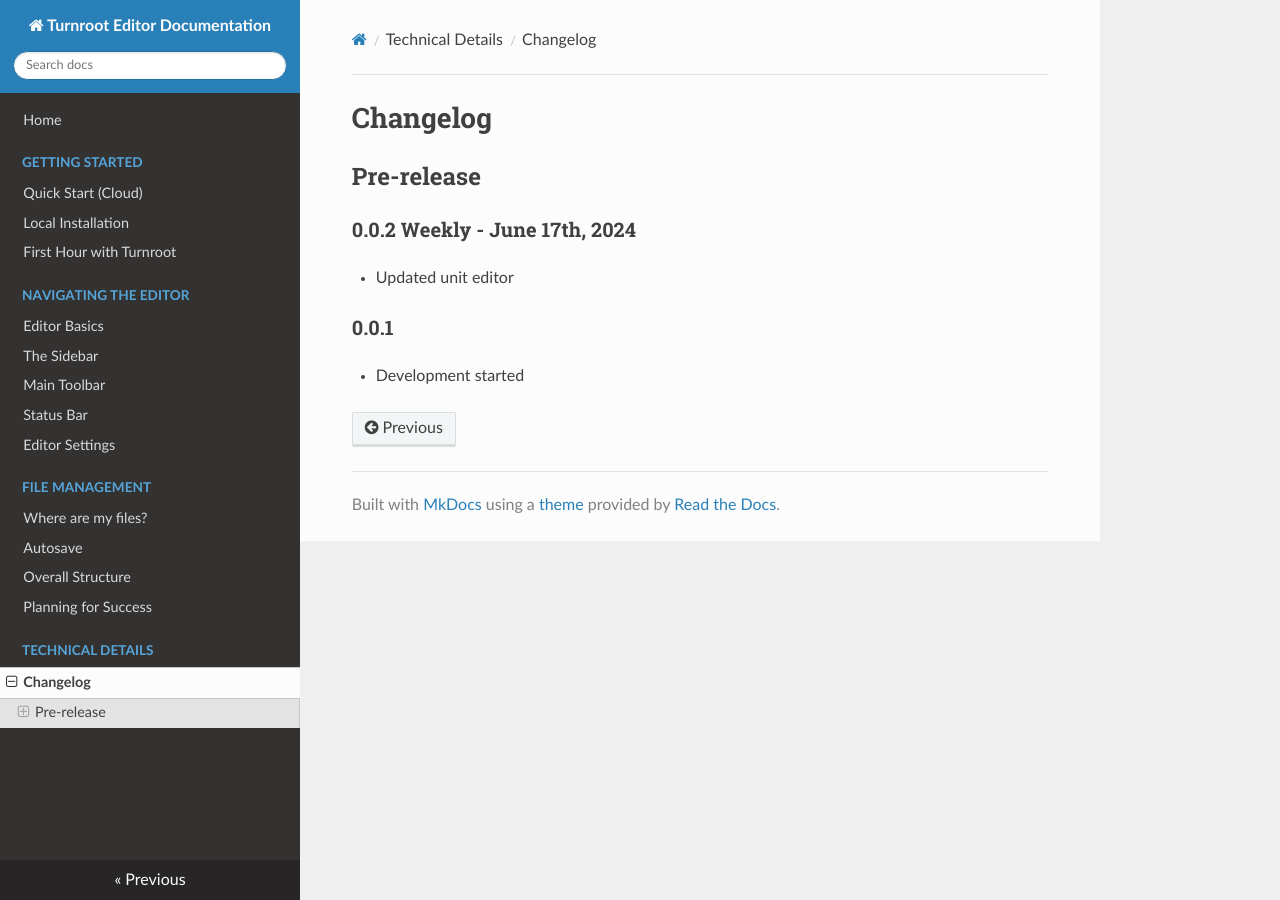
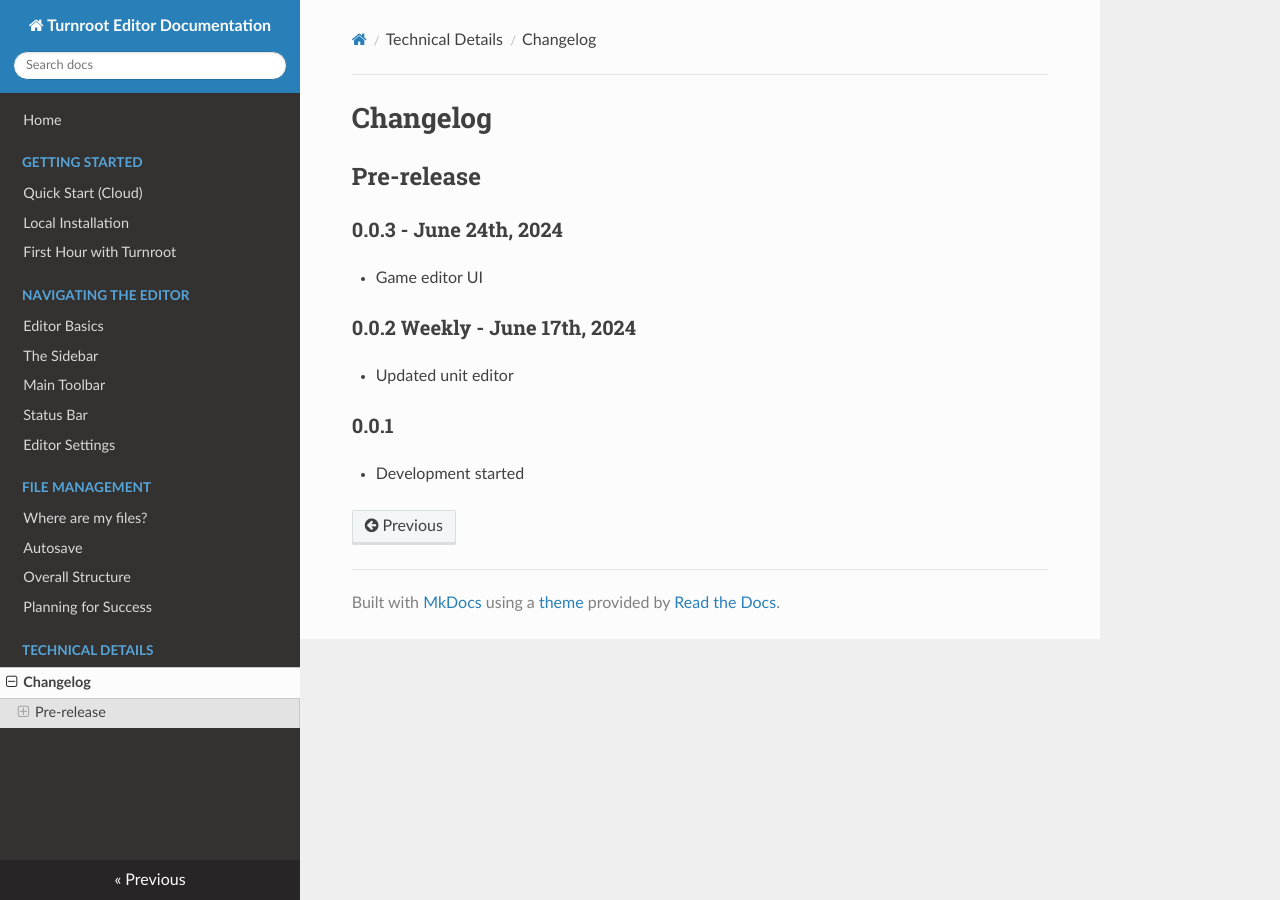
Before and after one commit to turnroot/turnroot-docs, an MkDocs documentation site: the page built from docs/technical-details/changelog.md, in a window 1280 px wide. Built offline with MkDocs 1.6.1, drawn with Linux system fonts in a browser that asks for light colours; nearby versions of some CDN libraries.

Commit message:
Update changelog.md

```diff
--- a/docs/technical-details/changelog.md
+++ b/docs/technical-details/changelog.md
@@ -1,6 +1,8 @@
 # Changelog
 
 ## Pre-release
+### 0.0.3 - June 24th, 2024
+- Game editor UI
 ### 0.0.2 Weekly - June 17th, 2024
 - Updated unit editor
 ### 0.0.1
```
